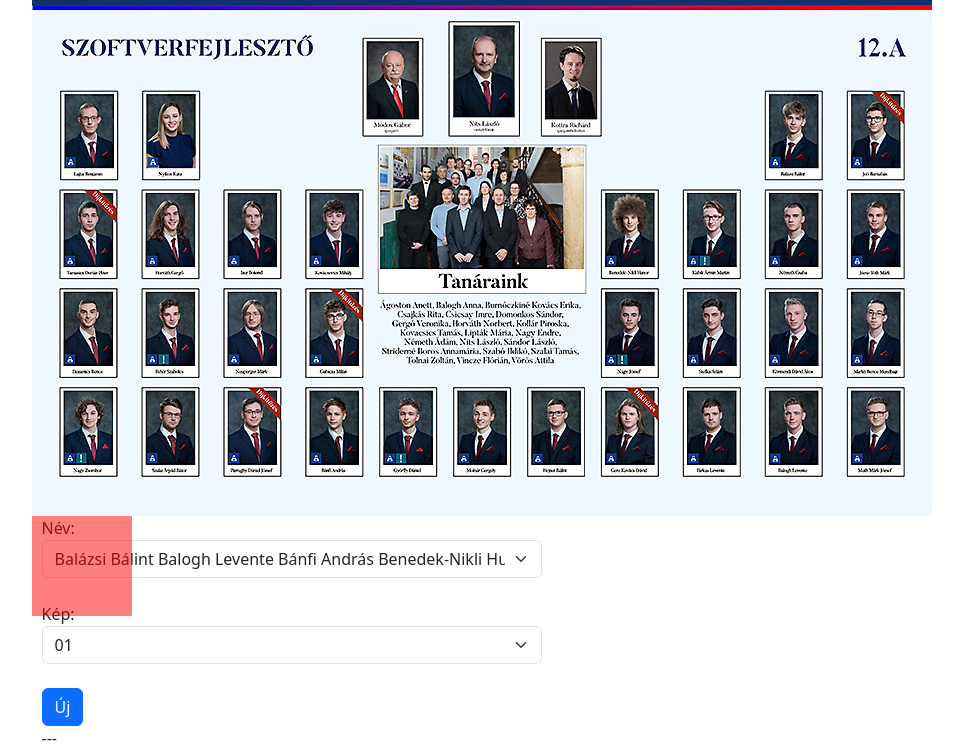
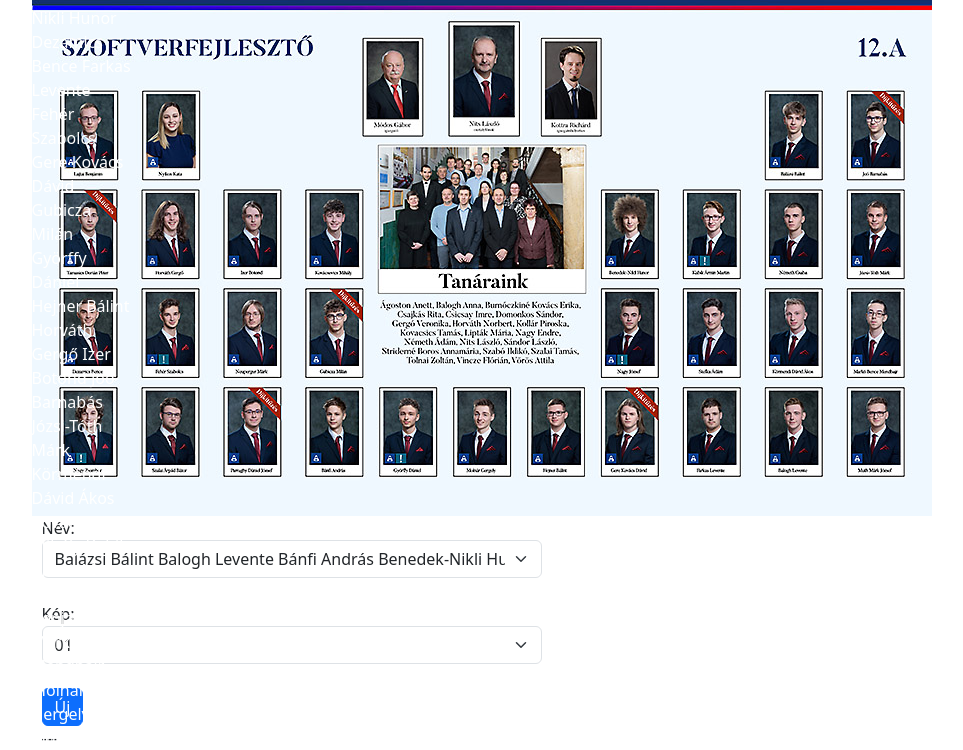
Before and after one commit to MegaDrive88/tablo_generator, a website built with Vite: page src/index.html in a window 1280 px wide. Both pictures are taken after a click on the button "Új". Shown: the part 119-869 px from the top of the page, without its empty margins (37-1000 px from the left). Built offline with nearby package versions, Linux system fonts and the light colour scheme.

Commit message:
red div appears

```diff
--- a/src/css/style.css
+++ b/src/css/style.css
@@ -1,7 +1,11 @@
 /*kell scss?*/
 body{
     margin: 5px;
+    -webkit-user-select: none; /* Safari */
+    -ms-user-select: none; /* IE 10 and IE 11 */
+    user-select: none; /* Standard syntax */
 }
+
 .content{
     width: 90%;
     margin-left: auto;
@@ -23,4 +27,5 @@ body{
     height: 100px;
     width: 100px;
     background-color: rgba(255, 0, 0, .5);
+    color: white;
 }
--- a/src/js/main.js
+++ b/src/js/main.js
@@ -9,9 +9,8 @@ const tabloDiv = document.querySelector(".tablo-image")
 const bgImage = document.querySelector("#tabloKep")
 const REL_IMG_PATH = "./images/"
 
-
 bgImage.src = REL_IMG_PATH + "tablo.jpg"
-
+bgImage.ondragstart = function() { return false; };
 
 let imgsLength = 0;
 
@@ -27,14 +26,48 @@ async function fillSelectors() {
         })
 }
 
+// function detectLeftButton(evt) {
+//     evt = evt || window.event;
+//     if ("buttons" in evt) {
+//         return evt.buttons == 1;
+//     }
+//     var button = evt.which || evt.button;
+//     return button == 1;
+// }
+
+
+
+
+let divsSoFar = 0
+
+const moveDiv = (e, target, contentStart)=>{
+    // while(){
+    //     console.log("gigaba");
+
+    // }
+        let clickedDivId = target.id
+        // e.target.style.top = e.clientY + "px"
+        // e.target.style.left = e.clientX-70 + "px"
+        target.innerHTML = contentStart + "top: " + target.style.top + "<br>left: " + target.style.left
+
+        // console.log(e.clientX);
+
+}
 
 const main = async ()=>{
     await fillSelectors()
     createDivBtn.addEventListener("click", ()=>{
         let diakDiv = document.createElement("div")
+        divsSoFar++
         diakDiv.className = "diakDiv"
+        diakDiv.id = "d" + divsSoFar
+        let contentStart = `${nameSelector.value}<br>${imageSelector.value}.jpg<br>`
+        diakDiv.style.top = 0
+        diakDiv.style.left = 0
+        diakDiv.innerHTML = contentStart + "top: " + diakDiv.style.top + "<br>left: " + diakDiv.style.left
+
         tabloDiv.appendChild(diakDiv)
-        // createDivBtn.enabled = false
+        tabloDiv.addEventListener("mousedown", (e) => {moveDiv(e, diakDiv, contentStart)})
     })
 }
 
```
Also changed, not shown: src/index.html (+1 -0 lines).
